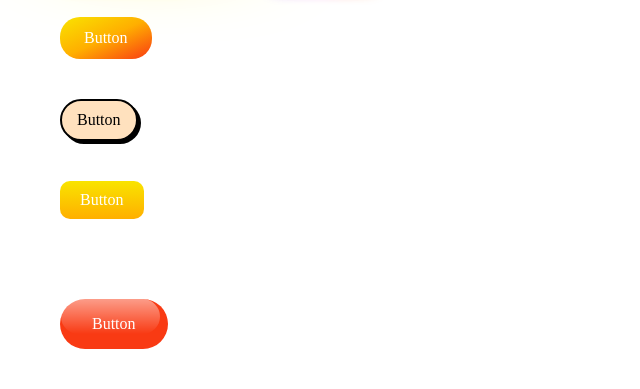
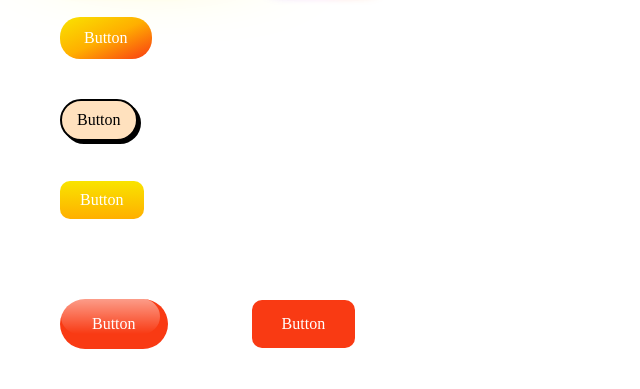
Before and after one commit to alexsofonea/ww, a PHP site: page /ww.html in a window 1280 px wide. Shown: the part 524-913 px from the top of the page, without its empty margins (0-640 px from the left). Run offline with PHP 8.4, Linux system fonts and the light colour scheme.

Commit message:
Style 19

```diff
--- a/Tudor - FrontEnd/ww.css
+++ b/Tudor - FrontEnd/ww.css
@@ -540,3 +540,24 @@ wwDesign-button.style-18:hover{
     box-shadow: rgba(255, 255, 255, .2) 0 3px 15px inset, rgba(0, 0, 0, .1) 0 3px 5px, rgba(0, 0, 0, .1) 0 10px 13px;
     transform: scale(1.07);
 }
+
+/*Style 19*/
+wwDesign-button.style-19{
+    appearance: none;
+    backface-visibility: hidden;
+    background-color: var(--first-primary-color);
+    border-radius: 10px;
+    box-sizing: border-box;
+    color: var(--text-color-white);
+    cursor: pointer;
+    display: inline-block;
+    padding: 15px 30px;
+    transition: all .3s;
+}
+
+wwDesign-button.style-19:hover{
+    background-color: var(--second-primary-color);
+    box-shadow: rgba(0, 0, 0, .1) 0 5px 25px, rgba(0, 0, 0, .4) 0 1px 5px;
+    transform: translateY(0);
+    transition-duration: .40s;
+}
--- a/Tudor - FrontEnd/ww.html
+++ b/Tudor - FrontEnd/ww.html
@@ -61,5 +61,8 @@
 
     <!--########## Style 18 ##########-->
     <wwDesign-button class="style-18">Button</wwDesign-button>
+
+    <!--########## Style 19 ##########-->
+    <wwDesign-button class="style-19">Button</wwDesign-button>
 </body>
 </html>
--- a/Tudor - FrontEnd/ww.js
+++ b/Tudor - FrontEnd/ww.js
@@ -55,6 +55,9 @@ function wwDesignButtons () {
             case "style-18":
                 wwDesignButton18(button)
                 break
+            case "style-19":
+                wwDesignButton19(button);
+                break;
         }
     }
 }
@@ -146,7 +149,13 @@ function wwDesignButton17(button) {
     button.setAttribute("style", `--first-primary-color: ${button.getAttribute("first-primary-color") ?? "rgb(249, 228, 0)"}; --second-primary-color: ${button.getAttribute("second-primary-color") ?? "rgb(255, 175, 0)"};`);
     button.innerHTML = `<span>${button.innerHTML}</span>`;
 }
+
 function wwDesignButton18(button) {
     button.setAttribute("style", `--first-primary-color: ${button.getAttribute("first-primary-color") ?? "rgb(249, 58, 19)"};`);
     button.innerHTML = `<span>${button.innerHTML}</span>`;
 }
+
+function wwDesignButton19(button) {
+    button.setAttribute("style", `--first-primary-color: ${button.getAttribute("first-primary-color") ?? "rgb(249, 58, 19)"}; --second-primary-color: ${button.getAttribute("second-primary-color") ?? "rgb(203, 34, 0)"}; `);
+    button.innerHTML = `${button.innerHTML}`;
+}
```
